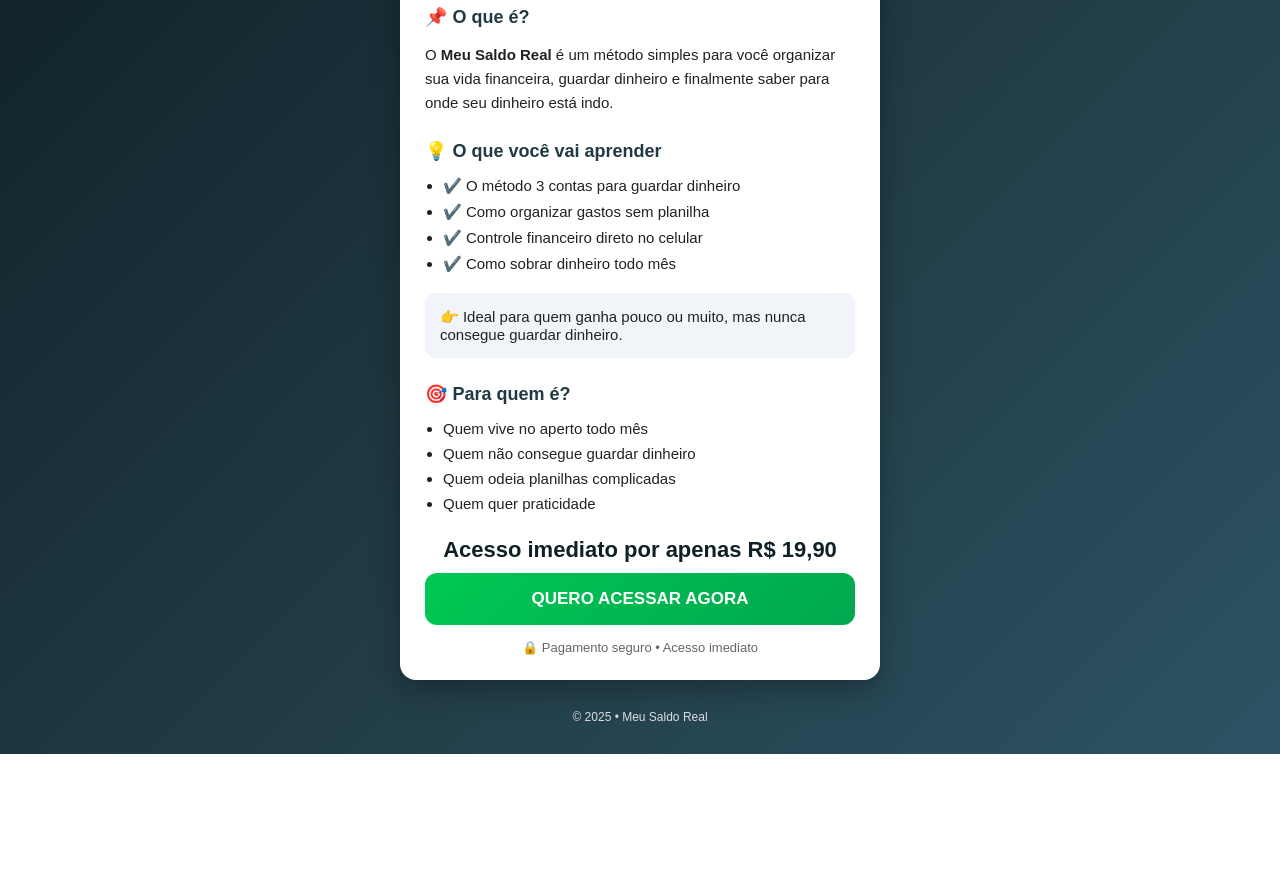
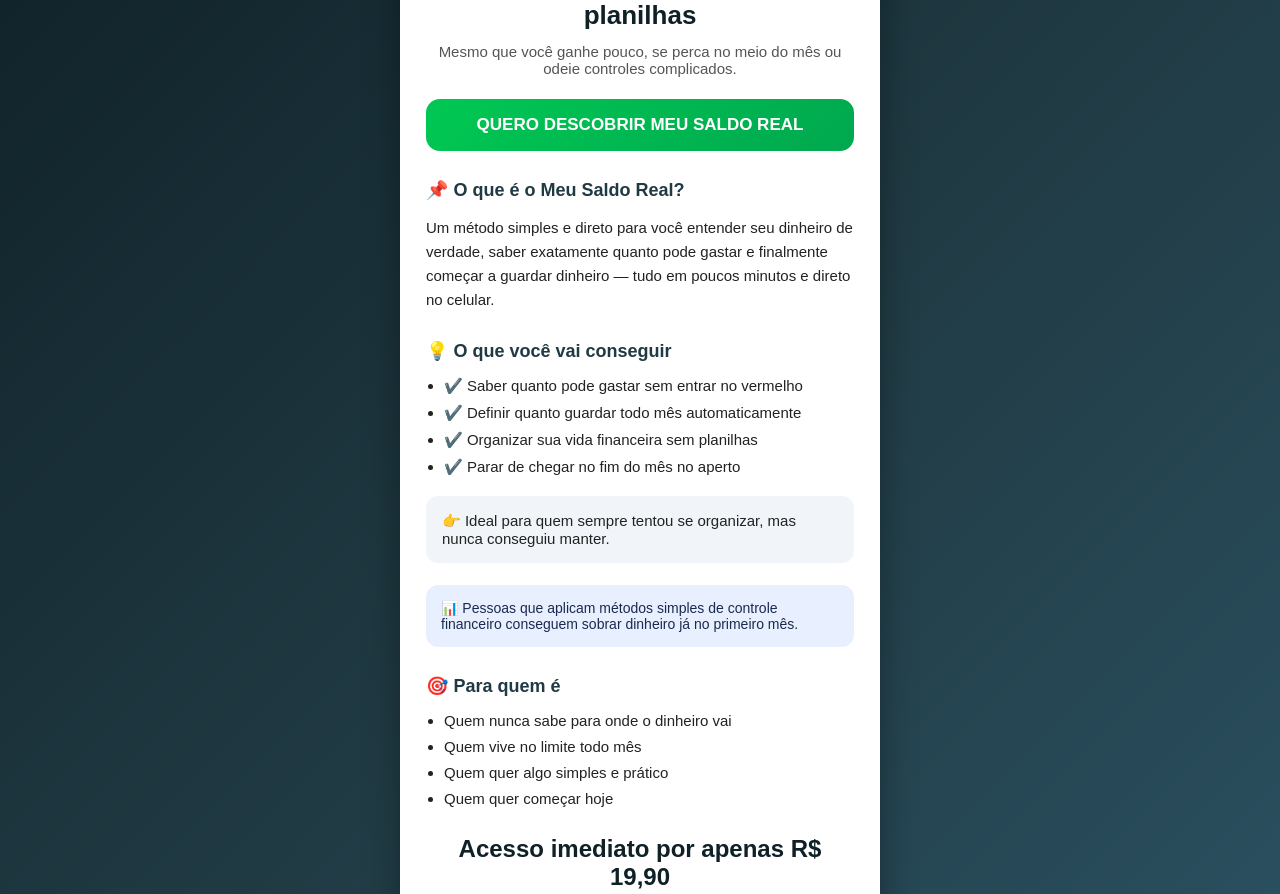
Before and after one commit to barbebatuta-ctrl/meu-saldo-real, a plain HTML site: page index.html in a window 1280 px wide. Shown: the part 166-1060 px from the top of the page. Before the commit the page ends 920 px from the top, so only its background shows below. Drawn offline with Linux system fonts and the light colour scheme.

Commit message:
Atualizar o index.html

```diff
--- a/index.html
+++ b/index.html
@@ -22,15 +22,15 @@
     .card {
       background: #ffffff;
       color: #222;
-      border-radius: 16px;
-      padding: 25px;
-      box-shadow: 0 10px 30px rgba(0,0,0,0.3);
+      border-radius: 18px;
+      padding: 26px;
+      box-shadow: 0 12px 35px rgba(0,0,0,0.35);
     }
 
     h1 {
       font-size: 26px;
       text-align: center;
-      margin-bottom: 10px;
+      margin-bottom: 12px;
       color: #0f2027;
     }
 
@@ -38,12 +38,33 @@
       text-align: center;
       font-size: 15px;
       color: #555;
-      margin-bottom: 25px;
+      margin-bottom: 22px;
+    }
+
+    .cta-top {
+      margin: 20px 0;
+    }
+
+    button {
+      width: 100%;
+      padding: 16px;
+      background: linear-gradient(135deg, #00c853, #00a84f);
+      border: none;
+      border-radius: 14px;
+      color: #ffffff;
+      font-size: 17px;
+      font-weight: bold;
+      cursor: pointer;
+      transition: transform 0.2s ease;
+    }
+
+    button:hover {
+      transform: scale(1.03);
     }
 
     h2 {
       font-size: 18px;
-      margin-top: 25px;
+      margin-top: 28px;
       color: #203a43;
     }
 
@@ -55,45 +76,45 @@
 
     ul {
       padding-left: 18px;
-      margin-top: 10px;
+      margin-top: 12px;
     }
 
     ul li {
-      margin-bottom: 8px;
+      margin-bottom: 9px;
       font-size: 15px;
     }
 
     .highlight {
       background: #f1f5f9;
-      padding: 15px;
-      border-radius: 10px;
+      padding: 16px;
+      border-radius: 12px;
       margin-top: 20px;
       font-size: 15px;
     }
 
+    .proof {
+      background: #e8f0ff;
+      padding: 15px;
+      border-radius: 12px;
+      margin-top: 22px;
+      font-size: 14px;
+      color: #1a2a4f;
+    }
+
     .price {
       text-align: center;
-      font-size: 22px;
-      margin: 25px 0 10px;
+      font-size: 24px;
+      margin: 28px 0 8px;
       color: #0f2027;
       font-weight: bold;
     }
 
-    button {
-      width: 100%;
-      padding: 16px;
-      background: linear-gradient(135deg, #00c853, #00a84f);
-      border: none;
-      border-radius: 12px;
-      color: #ffffff;
-      font-size: 17px;
+    .urgency {
+      text-align: center;
+      font-size: 14px;
+      color: #c0392b;
       font-weight: bold;
-      cursor: pointer;
-      transition: transform 0.2s ease;
-    }
-
-    button:hover {
-      transform: scale(1.03);
+      margin-bottom: 16px;
     }
 
     .guarantee {
@@ -116,47 +137,75 @@
   <div class="container">
     <div class="card">
 
-      <h1>Meu Saldo Real</h1>
+      <!-- HEADLINE -->
+      <h1>
+        Descubra quanto você REALMENTE pode gastar
+        <br>e quanto DEVE guardar — sem planilhas
+      </h1>
+
       <div class="subtitle">
-        Controle seu dinheiro sem planilhas, sem complicação e direto no celular
+        Mesmo que você ganhe pouco, se perca no meio do mês ou odeie controles complicados.
       </div>
 
-      <h2>📌 O que é?</h2>
+      <!-- CTA TOPO -->
+      <div class="cta-top">
+        <button onclick="window.location.href='LINK_DA_KIWIFY_AQUI'">
+          QUERO DESCOBRIR MEU SALDO REAL
+        </button>
+      </div>
+
+      <!-- O QUE É -->
+      <h2>📌 O que é o Meu Saldo Real?</h2>
       <p>
-        O <strong>Meu Saldo Real</strong> é um método simples para você organizar sua vida financeira,
-        guardar dinheiro e finalmente saber para onde seu dinheiro está indo.
+        Um método simples e direto para você entender seu dinheiro de verdade,
+        saber exatamente quanto pode gastar e finalmente começar a guardar dinheiro
+        — tudo em poucos minutos e direto no celular.
       </p>
 
-      <h2>💡 O que você vai aprender</h2>
+      <!-- BENEFÍCIOS -->
+      <h2>💡 O que você vai conseguir</h2>
       <ul>
-        <li>✔️ O método 3 contas para guardar dinheiro</li>
-        <li>✔️ Como organizar gastos sem planilha</li>
-        <li>✔️ Controle financeiro direto no celular</li>
-        <li>✔️ Como sobrar dinheiro todo mês</li>
+        <li>✔️ Saber quanto pode gastar sem entrar no vermelho</li>
+        <li>✔️ Definir quanto guardar todo mês automaticamente</li>
+        <li>✔️ Organizar sua vida financeira sem planilhas</li>
+        <li>✔️ Parar de chegar no fim do mês no aperto</li>
       </ul>
 
       <div class="highlight">
-        👉 Ideal para quem ganha pouco ou muito, mas nunca consegue guardar dinheiro.
+        👉 Ideal para quem sempre tentou se organizar, mas nunca conseguiu manter.
       </div>
 
-      <h2>🎯 Para quem é?</h2>
+      <!-- PROVA -->
+      <div class="proof">
+        📊 Pessoas que aplicam métodos simples de controle financeiro
+        conseguem sobrar dinheiro já no primeiro mês.
+      </div>
+
+      <!-- PARA QUEM -->
+      <h2>🎯 Para quem é</h2>
       <ul>
-        <li>Quem vive no aperto todo mês</li>
-        <li>Quem não consegue guardar dinheiro</li>
-        <li>Quem odeia planilhas complicadas</li>
-        <li>Quem quer praticidade</li>
+        <li>Quem nunca sabe para onde o dinheiro vai</li>
+        <li>Quem vive no limite todo mês</li>
+        <li>Quem quer algo simples e prático</li>
+        <li>Quem quer começar hoje</li>
       </ul>
 
+      <!-- PREÇO -->
       <div class="price">
         Acesso imediato por apenas R$ 19,90
       </div>
 
-      <button onclick="alert('Link de pagamento será adicionado aqui')">
-        QUERO ACESSAR AGORA
+      <div class="urgency">
+        ⚠️ Preço promocional de lançamento — pode sair do ar a qualquer momento
+      </div>
+
+      <!-- CTA FINAL -->
+      <button onclick="window.location.href='LINK_DA_KIWIFY_AQUI'">
+        SIM, QUERO ACESSAR AGORA
       </button>
 
       <div class="guarantee">
-        🔒 Pagamento seguro • Acesso imediato
+        🔒 Pagamento 100% seguro • Garantia de 7 dias
       </div>
 
     </div>
```
